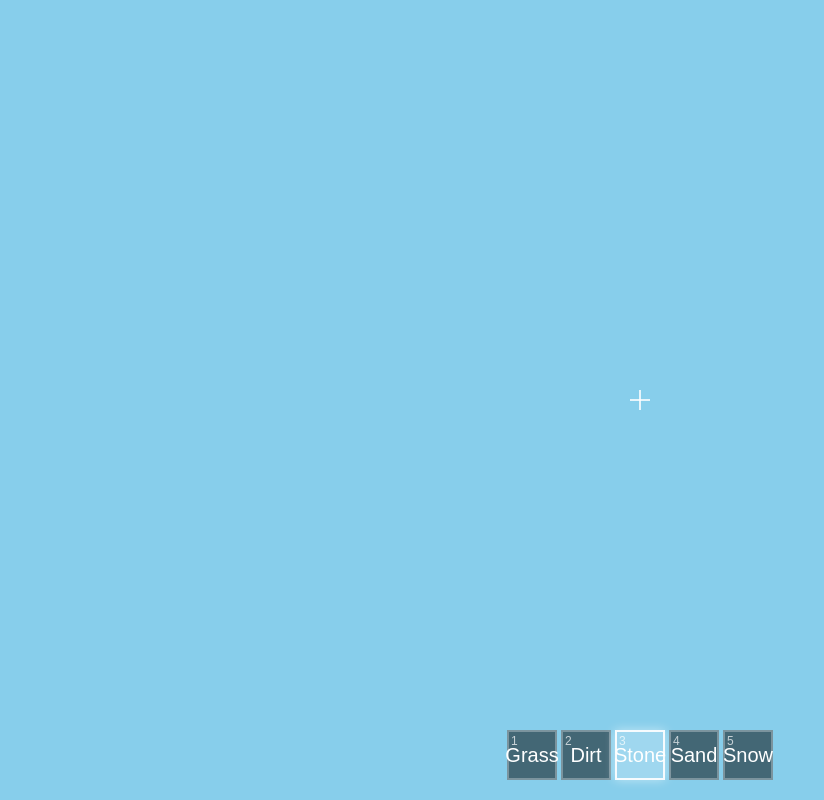
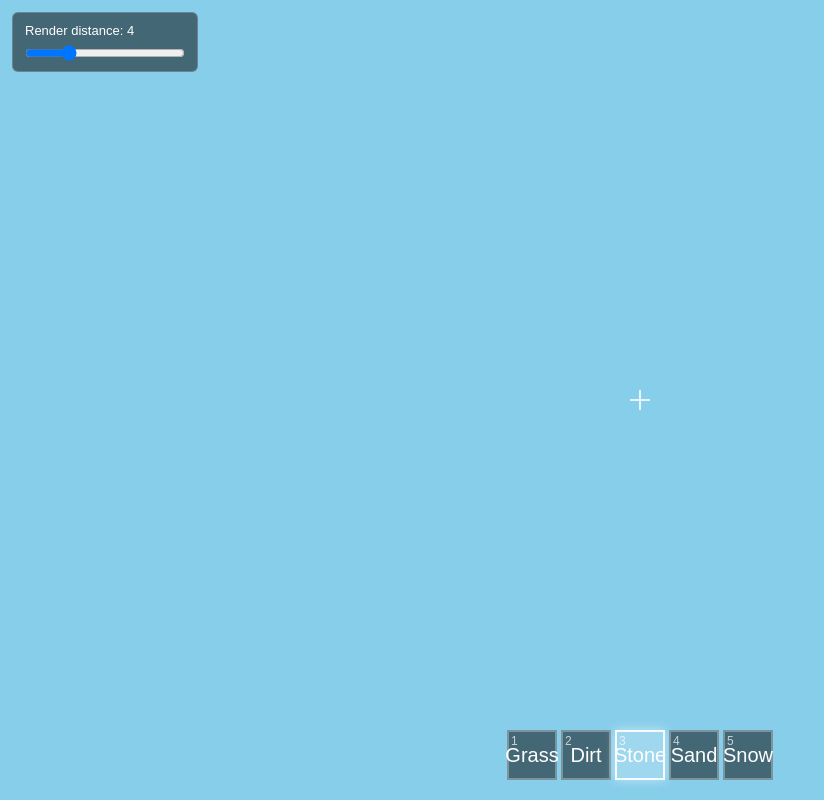
Before and after one commit to KevinSkayro/cubeworld, a website built with Vite: page index.html in a window 1280 px wide. Shown: the whole page, without its empty margins (0-824 px from the left). Built offline with nearby package versions, Linux system fonts and the light colour scheme.

Commit message:
Add render-distance UI and chunk streaming
Introduce user-tunable render distance and refactor chunk streaming to use explicit world settings. Adds a settings panel and slider in index.html and persists the chosen render radius to localStorage. Game now loads/saves WorldSettings, initializes the UI, and updates the Renderer (fog/camera far plane) when distance changes. ChunkManager switched to accept WorldSettings, uses a new chunkLoadOrder module to pick nearest unloaded chunks up to a per-tick budget and to decide unloads based on horizontal/vertical bounds, and passes the seed from settings to worldgen. Also adds unit tests for chunkLoadOrder and a new gen/settings module with defaults and clamping.

```diff
--- a/index.html
+++ b/index.html
@@ -85,11 +85,38 @@
         font-size: 12px;
         color: rgba(255, 255, 255, 0.7);
       }
+      .settings-panel {
+        position: fixed;
+        top: 12px;
+        left: 12px;
+        padding: 10px 12px;
+        background: rgba(0, 0, 0, 0.5);
+        border: 1px solid rgba(255, 255, 255, 0.2);
+        border-radius: 6px;
+        color: white;
+        font-size: 13px;
+        z-index: 1000;
+        user-select: none;
+      }
+      .settings-panel label {
+        display: block;
+        margin-bottom: 6px;
+      }
+      .settings-panel input[type="range"] {
+        width: 160px;
+        vertical-align: middle;
+      }
     </style>
   </head>
   <body>
     <div class="crosshair"></div>
     <div class="hotbar" id="hotbar"></div>
+    <div class="settings-panel" id="settings-panel">
+      <label for="render-distance">
+        Render distance: <span id="render-distance-value">4</span>
+      </label>
+      <input type="range" id="render-distance" min="2" max="10" step="1" value="4" />
+    </div>
     <script type="module" src="/src/main.ts"></script>
   </body>
 </html>
--- a/src/game/Game.ts
+++ b/src/game/Game.ts
@@ -8,6 +8,14 @@ import { CHUNK_SIZE, BLOCK_AIR, BLOCK_STONE, BLOCK_GRASS, BLOCK_DIRT,BLOCK_SAND,
 import { MesherWorkerResponse } from "../world/meshing/types";
 import { voxelRaycast } from "../world/raycast/voxelRaycast";
 import { TextureAtlas } from "../world/textures/atlas";
+import {
+  WorldSettings,
+  DEFAULT_WORLD_SETTINGS,
+  RENDER_RADIUS_MIN,
+  RENDER_RADIUS_MAX,
+  loadRenderRadius,
+  saveRenderRadius,
+} from "../world/gen/settings";
 
 interface WorldgenWorkerResponse {
   chunkKey: string;
@@ -23,6 +31,7 @@ export class Game {
   mesherWorker: Worker;
   worldgenWorker: Worker;
   seed: number = 12345;
+  settings: WorldSettings;
   running: boolean = false;
   mineTargetKey: string | null = null;
   mineStartTime: number = 0;
@@ -45,7 +54,14 @@ export class Game {
   hotbarElement: HTMLElement | null = null;
 
   constructor() {
+    this.settings = {
+      ...DEFAULT_WORLD_SETTINGS,
+      seed: this.seed,
+      renderRadius: loadRenderRadius(DEFAULT_WORLD_SETTINGS.renderRadius),
+    };
+
     this.renderer = new Renderer();
+    this.renderer.setRenderDistance(this.settings.renderRadius * CHUNK_SIZE);
     this.input = new Input(this.renderer.camera, this.renderer.canvas);
     this.world = new World();
     this.player = new Player(
@@ -83,7 +99,7 @@ export class Game {
       this.renderer.scene,
       this.mesherWorker,
       this.worldgenWorker,
-      this.seed,
+      this.settings,
       (key, meshData) => this.onMeshReady({ chunkKey: key, meshData }),
     );
 
@@ -96,6 +112,31 @@ export class Game {
 
     // Initialize hotbar UI
     this.initHotbar();
+
+    // Initialize settings UI (render distance slider)
+    this.initSettings();
+  }
+
+  private initSettings() {
+    const slider = document.getElementById(
+      "render-distance",
+    ) as HTMLInputElement | null;
+    const valueLabel = document.getElementById("render-distance-value");
+    if (!slider) return;
+
+    slider.min = String(RENDER_RADIUS_MIN);
+    slider.max = String(RENDER_RADIUS_MAX);
+    slider.value = String(this.settings.renderRadius);
+    if (valueLabel) valueLabel.textContent = String(this.settings.renderRadius);
+
+    slider.addEventListener("input", () => {
+      const radius = parseInt(slider.value, 10);
+      // Mutating the shared settings object updates ChunkManager next tick.
+      this.settings.renderRadius = radius;
+      if (valueLabel) valueLabel.textContent = String(radius);
+      saveRenderRadius(radius);
+      this.renderer.setRenderDistance(radius * CHUNK_SIZE);
+    });
   }
 
   private onWorldgenComplete(response: WorldgenWorkerResponse) {
--- a/src/render/Renderer.ts
+++ b/src/render/Renderer.ts
@@ -49,6 +49,20 @@ export class Renderer {
     this.renderer.setSize(window.innerWidth, window.innerHeight);
   }
 
+  /**
+   * Scale fog and the camera far plane to the loaded render distance (in world
+   * units) so distant terrain fades out near the edge of loaded chunks instead
+   * of popping, and nothing within range is clipped.
+   */
+  setRenderDistance(blocks: number) {
+    const fog = this.scene.fog as THREE.Fog;
+    fog.near = blocks * 0.55;
+    fog.far = blocks;
+    // Margin beyond the fog so edge chunks aren't clipped before fog hides them.
+    this.camera.far = blocks + 200;
+    this.camera.updateProjectionMatrix();
+  }
+
   render() {
     this.renderer.render(this.scene, this.camera);
   }
--- a/src/world/ChunkManager.ts
+++ b/src/world/ChunkManager.ts
@@ -3,16 +3,18 @@ import { World } from "./World";
 import { Chunk } from "./Chunk";
 import { CHUNK_SIZE } from "./constants";
 import { loadChunkBlocks, saveChunkBlocks } from "./persistence/indexedDB";
+import { parseKey } from "./gen/coords";
+import type { WorldSettings } from "./gen/settings";
+import { selectChunksToLoad, shouldUnload } from "./chunkLoadOrder";
 
 export class ChunkManager {
   world: World;
   loadedChunks: Set<string> = new Set();
   chunkMeshes: Map<string, THREE.Mesh> = new Map();
-  renderRadius: number = 4;
+  settings: WorldSettings;
   scene: THREE.Scene;
   mesherWorker: Worker;
   worldgenWorker: Worker;
-  seed: number;
   onMeshReady: (chunkKey: string, meshData: any) => void;
 
   constructor(
@@ -20,14 +22,14 @@ export class ChunkManager {
     scene: THREE.Scene,
     mesherWorker: Worker,
     worldgenWorker: Worker,
-    seed: number,
+    settings: WorldSettings,
     onMeshReady: (chunkKey: string, meshData: any) => void,
   ) {
     this.world = world;
     this.scene = scene;
     this.mesherWorker = mesherWorker;
     this.worldgenWorker = worldgenWorker;
-    this.seed = seed;
+    this.settings = settings;
     this.onMeshReady = onMeshReady;
   }
 
@@ -41,36 +43,28 @@ export class ChunkManager {
   }
 
   update(playerX: number, playerY: number, playerZ: number) {
-    const playerChunkX = Math.floor(playerX / CHUNK_SIZE);
-    const playerChunkZ = Math.floor(playerZ / CHUNK_SIZE);
+    const pcx = Math.floor(playerX / CHUNK_SIZE);
+    const pcy = Math.floor(playerY / CHUNK_SIZE);
+    const pcz = Math.floor(playerZ / CHUNK_SIZE);
 
-    const chunksToLoad: string[] = [];
+    // Dispatch up to chunkLoadBudget nearest unloaded chunks this tick. The
+    // closest chunks load first, and priority is recomputed every tick so the
+    // player's surroundings stay current as they move.
+    const toLoad = selectChunksToLoad(pcx, pcy, pcz, this.settings, (k) =>
+      this.loadedChunks.has(k),
+    );
 
-    // Load chunks at ground level (cy=0) and above (cy=1) for terrain
-    for (const cy of [0, 1]) {
-      for (
-        let cx = playerChunkX - this.renderRadius;
-        cx <= playerChunkX + this.renderRadius;
-        cx++
-      ) {
-        for (
-          let cz = playerChunkZ - this.renderRadius;
-          cz <= playerChunkZ + this.renderRadius;
-          cz++
-        ) {
-          const key = `${cx},${cy},${cz}`;
-          if (!this.loadedChunks.has(key)) {
-            chunksToLoad.push(key);
-          }
-        }
-      }
+    for (const key of toLoad) {
+      const [cx, cy, cz] = parseKey(key);
+      this.loadedChunks.add(key);
+
+      if (this.world.chunks.has(key)) {
+        // Already generated (e.g. revisited after unload) — just remesh.
+        this.requestMesh(key);
+        continue;
       }
 
-    // Load new chunks
-    for (const key of chunksToLoad) {
-      const [cx, cy, cz] = key.split(",").map(Number);
-      if (!this.world.chunks.has(key)) {
-        // Try persistence first; if missing, request generation
+      // Try persistence first; if missing, request generation.
       loadChunkBlocks(key)
         .then((cached) => {
           if (cached) {
@@ -84,7 +78,7 @@ export class ChunkManager {
               cx,
               cy,
               cz,
-                seed: this.seed,
+              seed: this.settings.seed,
             });
           }
         })
@@ -94,28 +88,18 @@ export class ChunkManager {
             cx,
             cy,
             cz,
-              seed: this.seed,
+            seed: this.settings.seed,
           });
         });
-      } else {
-        // Chunk already exists, just remesh it
-        this.requestMesh(key);
-      }
-      this.loadedChunks.add(key);
     }
 
-    // Unload chunks outside radius
+    // Unload chunks outside the current render radius / vertical range.
     const chunksToUnload: string[] = [];
     for (const key of this.loadedChunks) {
-      const [cx, cy, cz] = key.split(",").map(Number);
-      const distX = Math.abs(cx - playerChunkX);
-      const distZ = Math.abs(cz - playerChunkZ);
-      const dist = Math.max(distX, distZ);
-      if (dist > this.renderRadius) {
+      if (shouldUnload(key, pcx, pcz, this.settings)) {
         chunksToUnload.push(key);
       }
     }
-
     for (const key of chunksToUnload) {
       this.unloadChunk(key);
     }
--- /dev/null
+++ b/src/world/chunkLoadOrder.ts
@@ -0,0 +1,56 @@
+// Pure chunk streaming decisions (no THREE/DOM deps, so they're unit-testable).
+//
+// Given the player's chunk coordinate and the world settings, decide which
+// chunks to start loading this tick (nearest first, capped at the budget) and
+// which loaded chunks fall outside the current view and should be unloaded.
+
+import { chunkKey, parseKey } from "./gen/coords";
+import type { WorldSettings } from "./gen/settings";
+
+/**
+ * Pick chunks to dispatch this tick: every chunk inside the horizontal render
+ * radius and vertical range that is not already loaded, sorted nearest-first
+ * (Euclidean in chunk space, so the player's own layer loads first), capped at
+ * `settings.chunkLoadBudget`.
+ */
+export function selectChunksToLoad(
+  pcx: number,
+  pcy: number,
+  pcz: number,
+  settings: WorldSettings,
+  isLoaded: (key: string) => boolean,
+): string[] {
+  const candidates: Array<{ key: string; dist: number }> = [];
+
+  for (let cy = settings.minChunkY; cy <= settings.maxChunkY; cy++) {
+    for (let cx = pcx - settings.renderRadius; cx <= pcx + settings.renderRadius; cx++) {
+      for (let cz = pcz - settings.renderRadius; cz <= pcz + settings.renderRadius; cz++) {
+        const key = chunkKey(cx, cy, cz);
+        if (isLoaded(key)) continue;
+        const dx = cx - pcx;
+        const dy = cy - pcy;
+        const dz = cz - pcz;
+        candidates.push({ key, dist: dx * dx + dy * dy + dz * dz });
+      }
+    }
+  }
+
+  candidates.sort((a, b) => a.dist - b.dist);
+  return candidates.slice(0, settings.chunkLoadBudget).map((c) => c.key);
+}
+
+/**
+ * Whether a currently-loaded chunk should be unloaded: outside the vertical
+ * range, or beyond the horizontal render radius (Chebyshev distance).
+ */
+export function shouldUnload(
+  key: string,
+  pcx: number,
+  pcz: number,
+  settings: WorldSettings,
+): boolean {
+  const [cx, cy, cz] = parseKey(key);
+  if (cy < settings.minChunkY || cy > settings.maxChunkY) return true;
+  const dist = Math.max(Math.abs(cx - pcx), Math.abs(cz - pcz));
+  return dist > settings.renderRadius;
+}
--- /dev/null
+++ b/src/world/gen/settings.ts
@@ -0,0 +1,59 @@
+// World streaming + generation settings.
+//
+// A single object consumed by Game, ChunkManager, and the worldgen worker.
+// Render distance is user-tunable (and persisted); the vertical range and load
+// budget are configurable here and can later be exposed too.
+
+export interface WorldSettings {
+  /** World seed. */
+  seed: number;
+  /** Horizontal chunk radius (in X/Z) loaded around the player. */
+  renderRadius: number;
+  /** Lowest chunk layer to load (inclusive). y range starts at minChunkY * CHUNK_SIZE. */
+  minChunkY: number;
+  /** Highest chunk layer to load (inclusive). */
+  maxChunkY: number;
+  /** Max new chunk load/generate dispatches started per update tick. */
+  chunkLoadBudget: number;
+}
+
+export const RENDER_RADIUS_MIN = 2;
+export const RENDER_RADIUS_MAX = 10;
+
+export const DEFAULT_WORLD_SETTINGS: WorldSettings = {
+  seed: 12345,
+  renderRadius: 4,
+  // y 0..63 — covers terrain (~y10-20), build headroom above the old 32 cap,
+  // and room for future underground features. Kept modest for browser perf;
+  // the per-tick load budget smooths the cost of the extra layers.
+  minChunkY: 0,
+  maxChunkY: 3,
+  chunkLoadBudget: 8,
+};
+
+const RENDER_RADIUS_KEY = "cubeworld.renderRadius";
+
+function clampRadius(r: number): number {
+  if (!Number.isFinite(r)) return DEFAULT_WORLD_SETTINGS.renderRadius;
+  return Math.max(RENDER_RADIUS_MIN, Math.min(RENDER_RADIUS_MAX, Math.round(r)));
+}
+
+/** Load the persisted render radius, clamped, falling back if unset/unavailable. */
+export function loadRenderRadius(fallback: number): number {
+  try {
+    const raw = localStorage.getItem(RENDER_RADIUS_KEY);
+    if (raw === null) return clampRadius(fallback);
+    return clampRadius(parseInt(raw, 10));
+  } catch {
+    return clampRadius(fallback);
+  }
+}
+
+/** Persist the render radius (clamped). No-op if storage is unavailable. */
+export function saveRenderRadius(r: number): void {
+  try {
+    localStorage.setItem(RENDER_RADIUS_KEY, String(clampRadius(r)));
+  } catch {
+    // ignore: private mode / storage disabled
+  }
+}
```
Also changed, not shown: src/world/__tests__/chunkLoadOrder.test.ts (added, +78 -0 lines). Lines whose indentation alone changed are shown as unchanged.
